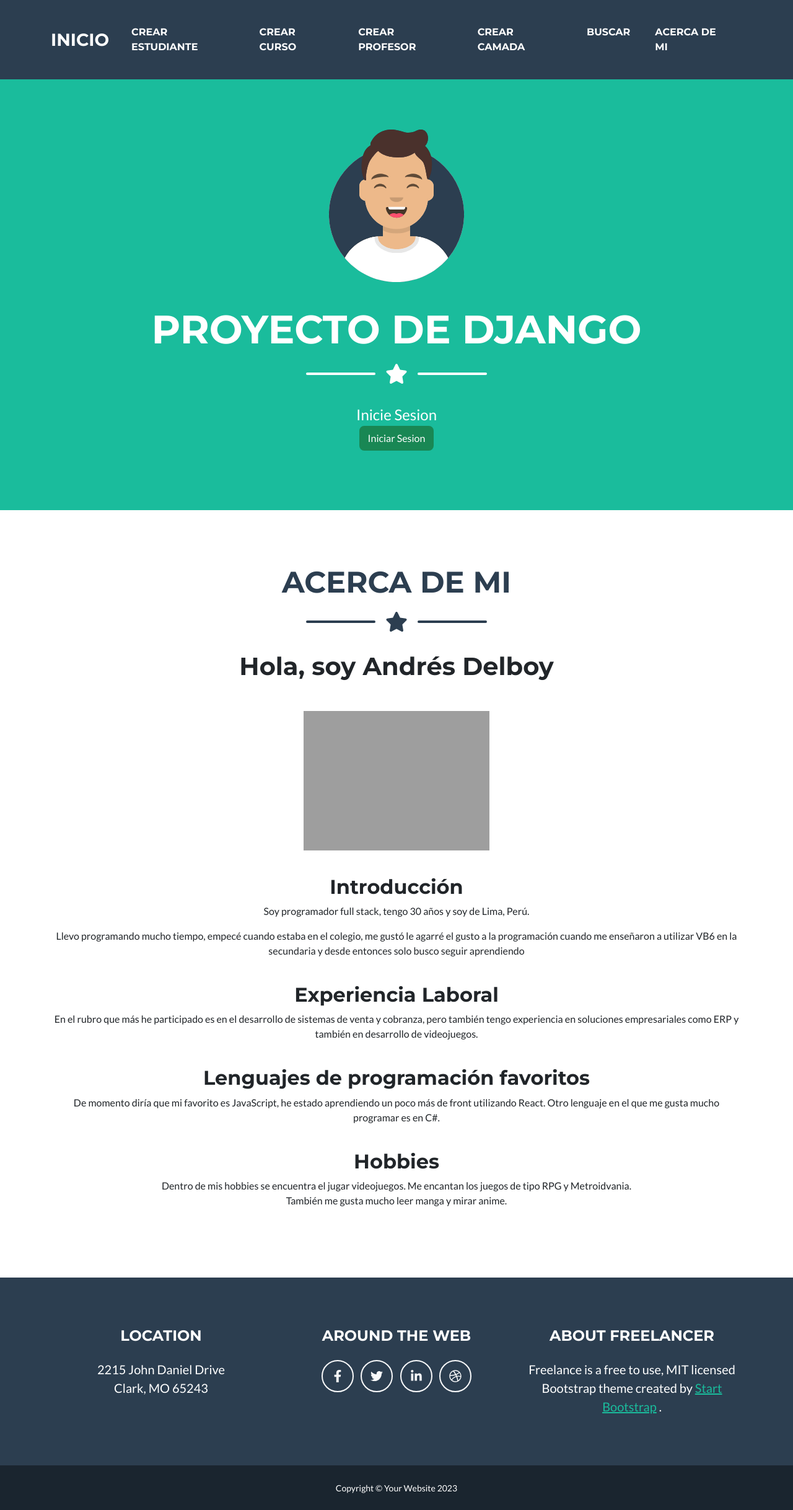
After one commit to xerxef/Delboy-Andres-50210, a Django app: page /about_me/ in a window 1280 px wide. The commit adds this page. Shown: the whole page at 62% size. Run offline with Django 5.2, Linux system fonts and the light colour scheme; some libraries are stand-ins or nearby versions; grey boxes are pictures that could not be loaded.

Commit message:
Correcciones
Se añadió la página "acerca de mi"

```diff
--- /dev/null
+++ b/Delboy-Andres-50210/AppCoder/templates/about_me.html
@@ -0,0 +1,28 @@
+{% extends 'padre.html' %}
+{% load static %}
+{% block pagina %}Acerca de Mi{% endblock %}
+
+{% block contenido %}
+
+<center>
+    <h1>Hola, soy Andrés Delboy</h1>
+    <p><br /></p>
+    <p><img src="{% static 'assets/img/yo.jpg' %}" alt="..." style="max-width:300px;"/></p>
+    <br />
+    <h2>Introducción</h2>
+    <p>Soy programador full stack, tengo 30 años y soy de Lima, Perú.</p>
+    <p>Llevo programando mucho tiempo, empecé cuando estaba en el colegio, me gustó le agarré el gusto a la programación cuando me enseñaron a utilizar VB6 en la secundaria y desde entonces solo busco seguir aprendiendo</p>
+    <br />
+    <h2>Experiencia Laboral</h2>
+    <p>En el rubro que más he participado es en el desarrollo de sistemas de venta y cobranza, pero también tengo experiencia en soluciones empresariales como ERP y también en desarrollo de videojuegos.</p>
+    <br />
+    <h2>Lenguajes de programación favoritos</h2>
+    <p>De momento diría que mi favorito es JavaScript, he estado aprendiendo un poco más de front utilizando React. Otro lenguaje en el que me gusta mucho programar es en C#.</p>
+    <br />
+    <h2>Hobbies</h2>
+    <p>Dentro de mis hobbies se encuentra el jugar videojuegos. Me encantan los juegos de tipo RPG y Metroidvania.<br />También me gusta mucho leer manga y mirar anime.
+    </p>
+
+</center>
+
+{% endblock %}
--- a/Delboy-Andres-50210/AppCoder/templates/padre.html
+++ b/Delboy-Andres-50210/AppCoder/templates/padre.html
@@ -33,6 +33,7 @@
                         <li class="nav-item mx-0 mx-lg-1"><a class="nav-link py-3 px-0 px-lg-3 rounded" href="/profesor/">Crear Profesor</a></li>
                         <li class="nav-item mx-0 mx-lg-1"><a class="nav-link py-3 px-0 px-lg-3 rounded" href="/camada/">Crear Camada</a></li>
                         <li class="nav-item mx-0 mx-lg-1"><a class="nav-link py-3 px-0 px-lg-3 rounded" href="/buscar/">Buscar</a></li>
+                        <li class="nav-item mx-0 mx-lg-1"><a class="nav-link py-3 px-0 px-lg-3 rounded" href="/about_me/">Acerca de Mi</a></li>
                     </ul>
                 </div>
             </div>
--- a/Delboy-Andres-50210/AppCoder/urls.py
+++ b/Delboy-Andres-50210/AppCoder/urls.py
@@ -19,6 +19,9 @@ urlpatterns = [
 
     # Avatar
     path('editar_avatar/', agregarAvatar, name='EditarAvatar'),
+
+    # Acerca de mi
+    path('about_me/', aboutMe, name='AboutMe'),
 
     # Inicio
     path('', inicio, name='Inicio'),
--- a/Delboy-Andres-50210/AppCoder/views.py
+++ b/Delboy-Andres-50210/AppCoder/views.py
@@ -66,6 +66,9 @@ def inicio(request):
         return render(request, 'inicio.html')
     else:
         return render(request, 'padre.html')
+
+def aboutMe(request):
+    return render(request, 'about_me.html')
 
 @login_required
 def agregarAvatar(request):
```
Also changed, not shown: Delboy-Andres-50210/db.sqlite3, 1 other file.
